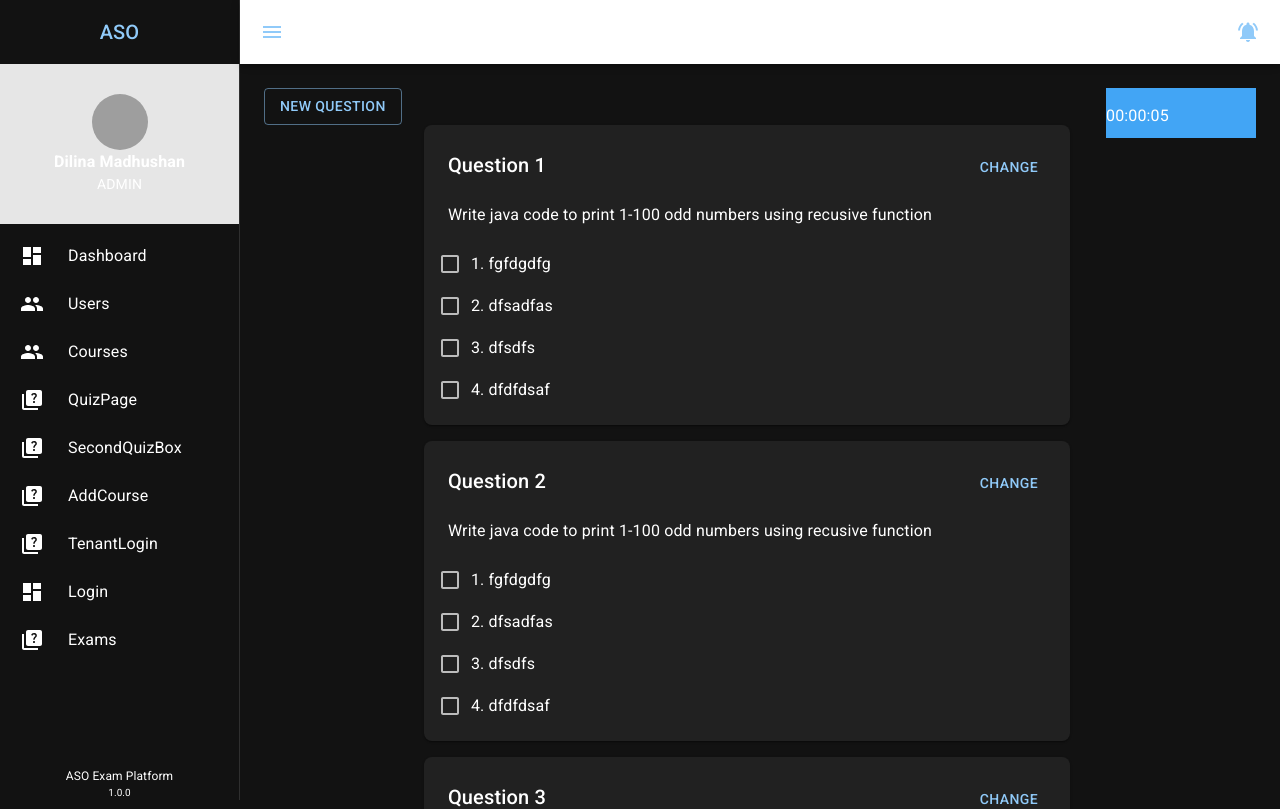
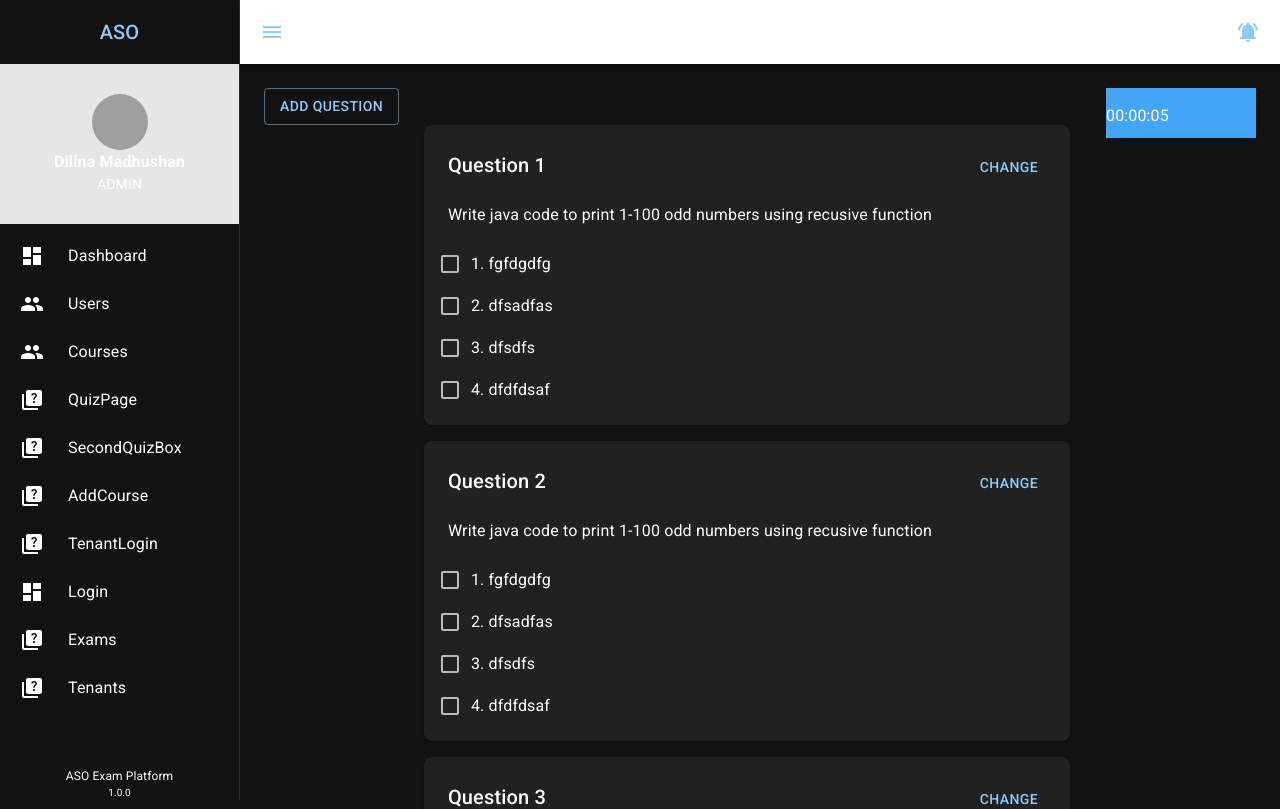
Before and after one commit to dilinam/aso-frontend, a React (Create React App) app: page /quizPage in a window 1280 px wide. Shown: the top 809 px of the page. Built offline with nearby package versions, Linux system fonts and the light colour scheme; grey boxes are pictures that could not be loaded.

Commit message:
improvements and bug fixed

```diff
--- a/src/components/AddNewExam/index.js
+++ b/src/components/AddNewExam/index.js
@@ -10,6 +10,7 @@ import { AddCircleOutlined } from "@mui/icons-material";
 import AdapterDateFns from "@mui/lab/AdapterDateFns";
 import LocalizationProvider from "@mui/lab/LocalizationProvider";
 import DateTimePicker from "@mui/lab/DateTimePicker";
+import CourseSection from "../../pages/CourseSection";
 
 const useStyles = makeStyles({
   inputfield: {
@@ -41,6 +42,7 @@ const AddNewExam = () => {
   const [open, setOpen] = React.useState(false);
   const [formErrors, setFormErrors] = useState({});
   const [isSubmit, setIsSubmit] = useState(false);
+  const [questions, setQuestions] = React.useState([]);
   useEffect(() => {
     if (Object.keys(formErrors).length === 0 && isSubmit) {
       axios
@@ -107,6 +109,9 @@ const AddNewExam = () => {
   const handleChange = (newValue) => {
     console.log(newValue);
   };
+  React.useEffect(() => {
+    console.log(questions)
+  }, [questions]);
   return (
     <div>
       <Grid item alignItems="center" onClick={() => handleOpen()}>
@@ -188,13 +193,24 @@ const AddNewExam = () => {
                 helperText={formErrors.duration}
               />
             </Box>
+            <br></br>
             <LocalizationProvider dateAdapter={AdapterDateFns}>
               <DateTimePicker
-                label="Date&Time picker"
                 onChange={handleChange}
                 renderInput={(params) => <TextField {...params} />}
               />
             </LocalizationProvider>
+            <br></br>
+            <br></br>
+            <CourseSection
+              addNewQuiz={(newQuiz) =>
+                setQuestions((prev) => {
+                  let updateQuiz = [...prev, newQuiz];
+                  return updateQuiz;
+                })
+
+              }
+            />
             <br></br>
             <br></br>
             <Button variant="outlined" type="submit" onClick={(e) => submit(e)}>
--- a/src/pages/CourseSection/index.js
+++ b/src/pages/CourseSection/index.js
@@ -25,7 +25,10 @@ const CourseSection = (props) => {
     question: "",
     answers: ["", "", "", ""],
   });
-  console.log(quiz.question);
+  // console.log(quiz.question);
+  React.useEffect(()=>{
+
+  },[quiz])
 
   const questionTypeHandler = (event) => {
     // handle what type of question box should create (mcq, essay, stuctured)
@@ -64,11 +67,13 @@ const CourseSection = (props) => {
   //   display: "none",
   // });
 
+
+
   return (
     <>
       {/* button for add new question */}
       <Button variant="outlined" onClick={handleOpen}>
-        New Question
+        Add Question
       </Button>
       <Modal // modal start here
         open={open}
@@ -174,7 +179,7 @@ const CourseSection = (props) => {
 
           {selectedValue === "mcq" ? ( // check the question type and chnage the layout of each question display to the end user
             quiz.answers.map((item, index) => {
-              index = index + 1;
+              index = index +1;
               return (
                 <Box sx={{ display: "flex" }}>
                   {decision === "check" ? (
@@ -202,11 +207,11 @@ const CourseSection = (props) => {
                     onChange={(e) => {
                       setQuiz((prev) => {
                         let temp = { ...prev };
-                        temp.answers[index] = e.target.value;
+                        temp.answers[index-1] = e.target.value;
                         return temp;
                       });
                     }}
-                    label={"Answer " + (index + 1)}
+                    label={"Answer " + (index )}
                     sx={{ alignContent: "center", p: 1 }}
                   />
                 </Box>
@@ -308,7 +313,7 @@ const CourseSection = (props) => {
               sx={{ alignContent: "right" }}
               onClick={() => props.addNewQuiz({ ...quiz })}
             >
-              Send
+              Save
             </Button>
           </Box>
         </Box>
--- a/src/pages/Exams/index.js
+++ b/src/pages/Exams/index.js
@@ -5,6 +5,7 @@ import { Button } from "@mui/material";
 import Box from "@mui/material/Box";
 import AddNewExam from "../../components/AddNewExam";
 import UpdateExam from "../../components/UpdateExam";
+import axios from "axios";
 const Exams = () => {
   const [examData, setExamData] = useState([
     {
@@ -38,6 +39,12 @@ const Exams = () => {
       deleted: false,
     },
   ]);
+  useEffect(()=>{
+    axios.get("http://localhost:8080/api/exam").then((response) => {
+      console.log(response.data);
+      setExamData(response.data);
+    });
+  },[]);
   return (
     <Grid container spacing={5}>
       <Grid item xs={12}>
--- a/src/routes/config.js
+++ b/src/routes/config.js
@@ -10,6 +10,7 @@ import AddCourse from "../components/AddCourse";
 import TenantLogin from "../pages/TenantLogin";
 import Login from "../pages/Login";
 import Exams from "../pages/Exams";
+import Tenants from "../pages/Tenants";
 
 const ROUTES = [
   {
@@ -69,15 +70,22 @@ const ROUTES = [
     path: "/login",
     element: <Login />,
     icon: <Dashboard />,
-    hideLayout: true
+    hideLayout: true,
   },
   {
-    id: 8,
+    id: 9,
     label: "Exams",
     path: "/exams",
-    element: <Exams/>,
-    icon: <QuizIcon/>,
-  }
+    element: <Exams />,
+    icon: <QuizIcon />,
+  },
+  {
+    id: 10,
+    label: "Tenants",
+    path: "/tenants",
+    element: <Tenants />,
+    icon: <QuizIcon />,
+  },
 ];
 
 export default ROUTES;
```
